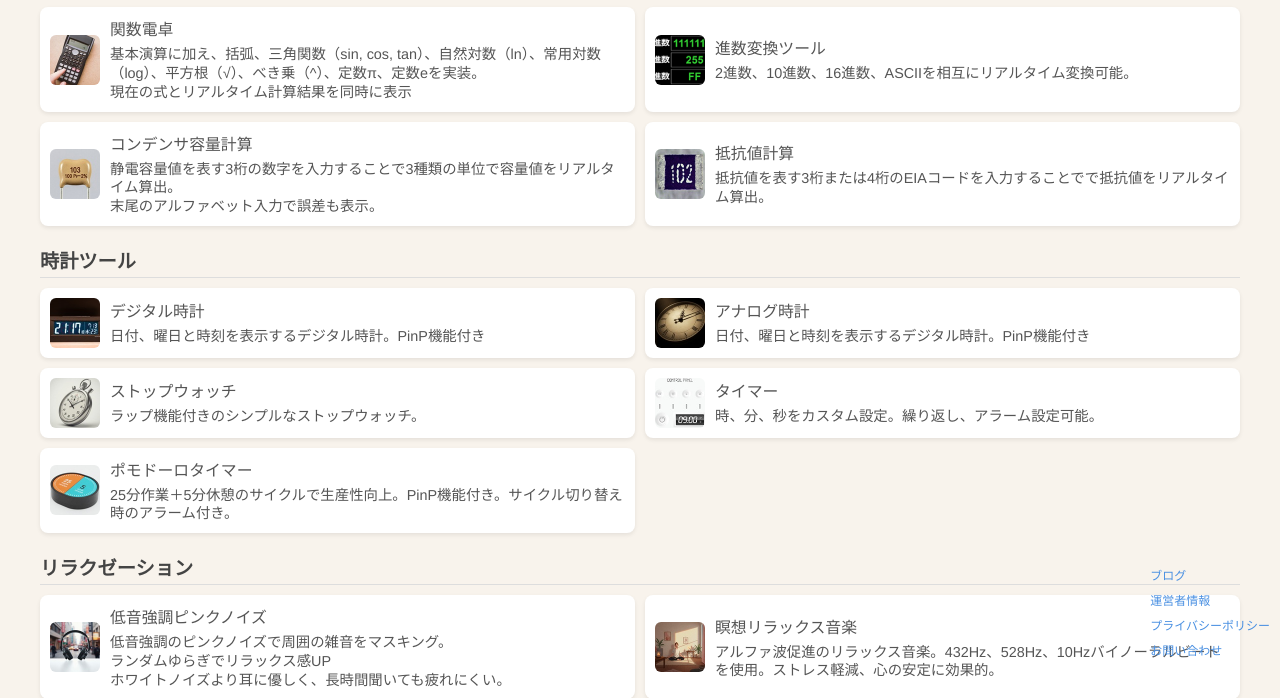
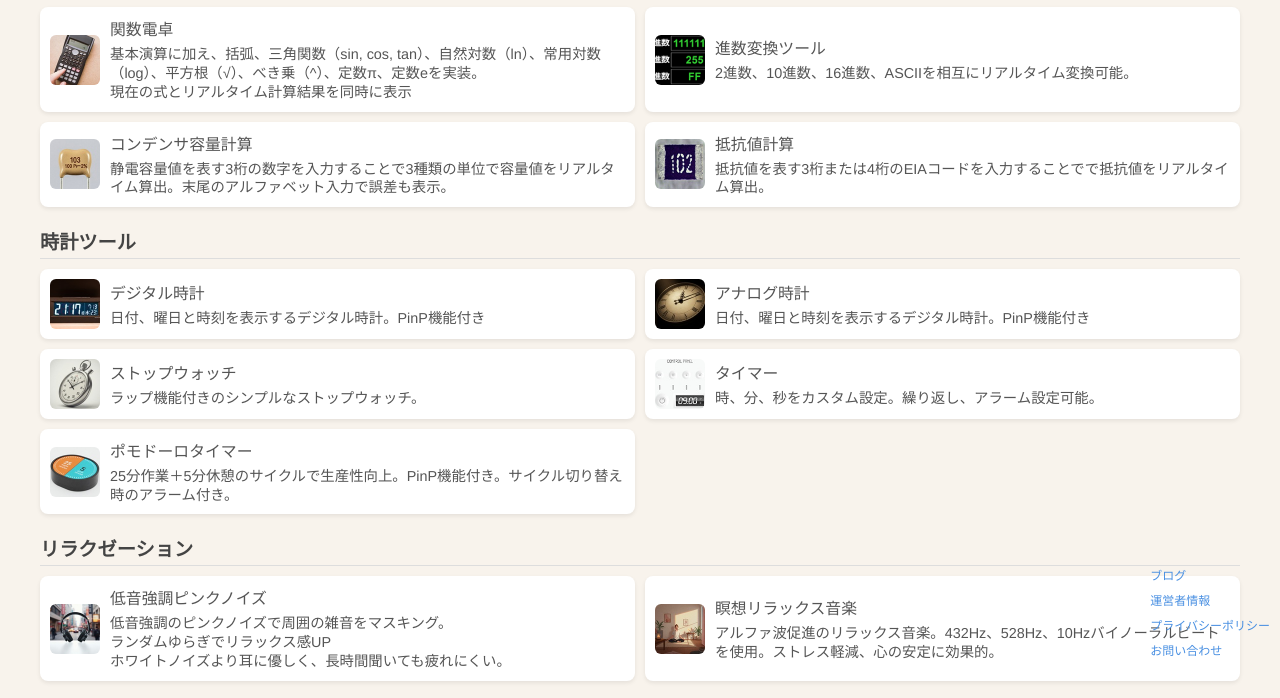
Before and after one commit to tool-cloud/tool-cloud.github.io, a plain HTML site: page index.html in a window 1280 px wide. Shown: the part 132-830 px from the top of the page. Drawn offline with Linux system fonts and the light colour scheme.

Commit message:
auto commit

```diff
--- a/index.html
+++ b/index.html
@@ -169,7 +169,7 @@
           <div class="tool-text">
             <div class="tool-title">コンデンサ容量計算</div>
             <div class="tool-description">
-              静電容量値を表す3桁の数字を入力することで3種類の単位で容量値をリアルタイム算出。<br>末尾のアルファベット入力で誤差も表示。
+              静電容量値を表す3桁の数字を入力することで3種類の単位で容量値をリアルタイム算出。末尾のアルファベット入力で誤差も表示。
             </div>
           </div>
         </a>
```
